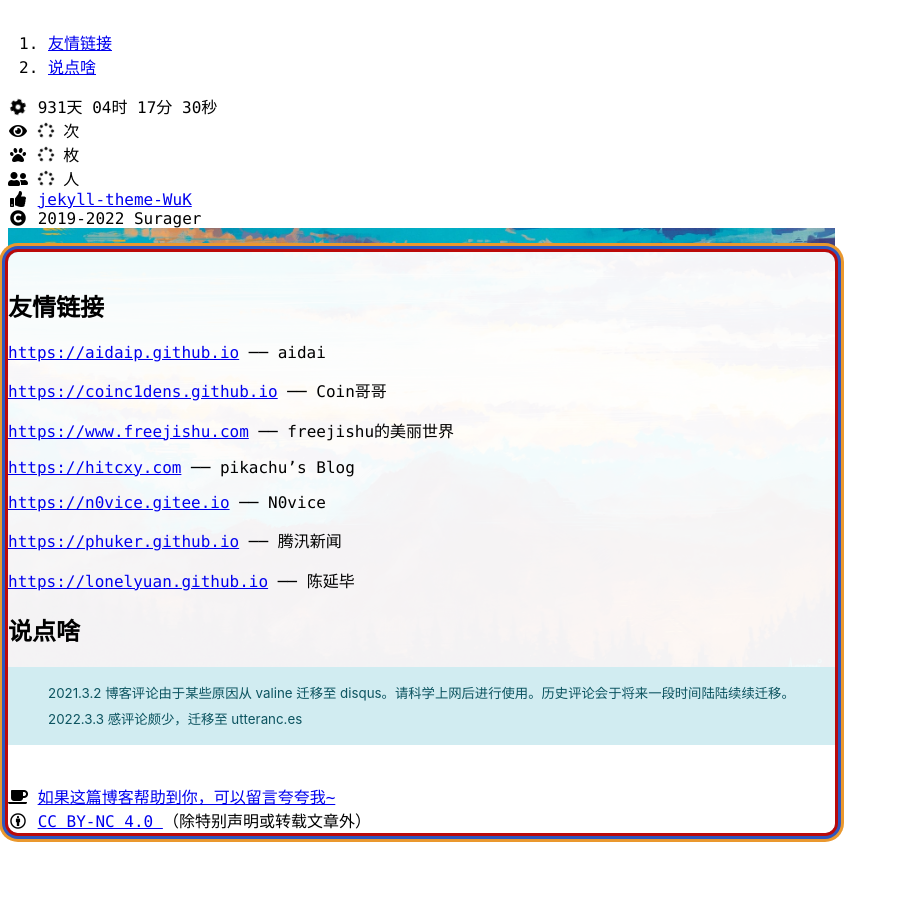
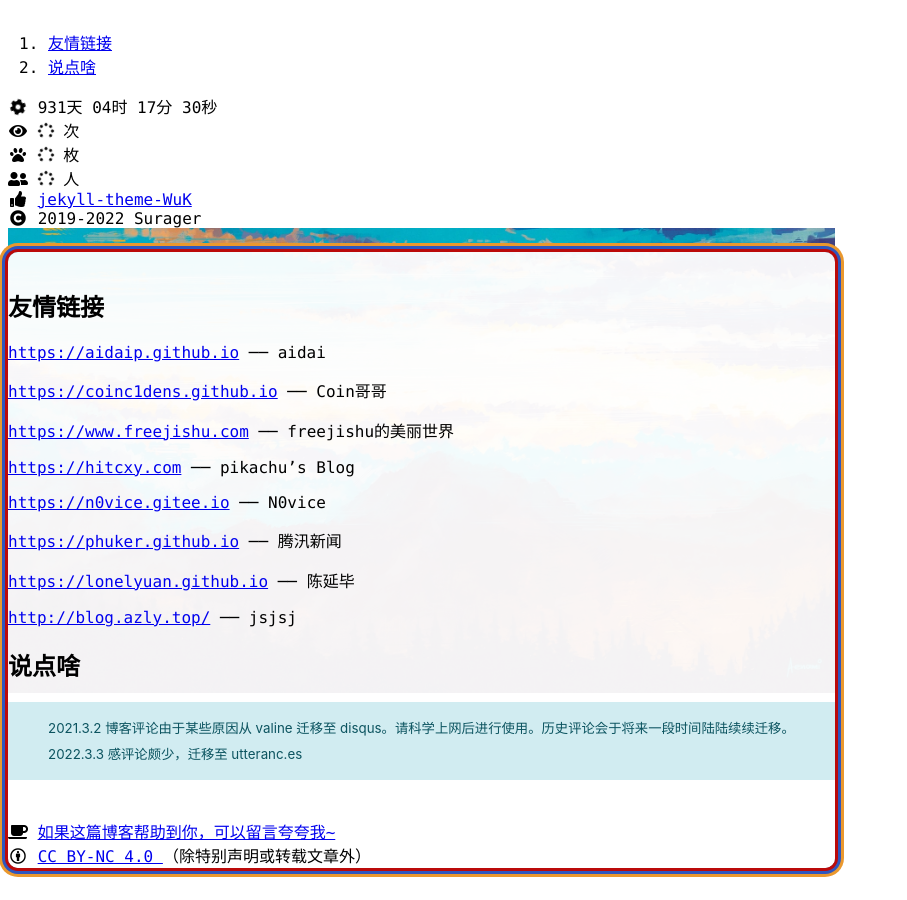
Before and after one commit to Surager/Surager.github.io, a Jekyll site: the page built from _posts/pages/2000-01-01-comments.md, in a window 1280 px wide and 900 px high, scrolled down 1321 px. Shown: the whole window, without its empty margins (0-907 px from the left). Built offline with Jekyll 4.4.1, drawn with Linux system fonts in a browser that asks for light colours; nearby versions of some CDN libraries; comment, search, counter and statistics services are not loaded; a style sheet for code colours, icons or effects is not loaded; before the commit the page ends 2186 px from its top, so only the background shows below that.

Commit message:
jsjsj友链

```diff
--- a/_posts/pages/2000-01-01-comments.md
+++ b/_posts/pages/2000-01-01-comments.md
@@ -18,6 +18,8 @@ jekyll-theme-WuK:
           url: https://phuker.github.io
         - content: 陈延毕
           url: https://lonelyuan.github.io
+        - content: jsjsj
+          url: http://blog.azly.top/
 ---
 
 ## 友情链接
```
